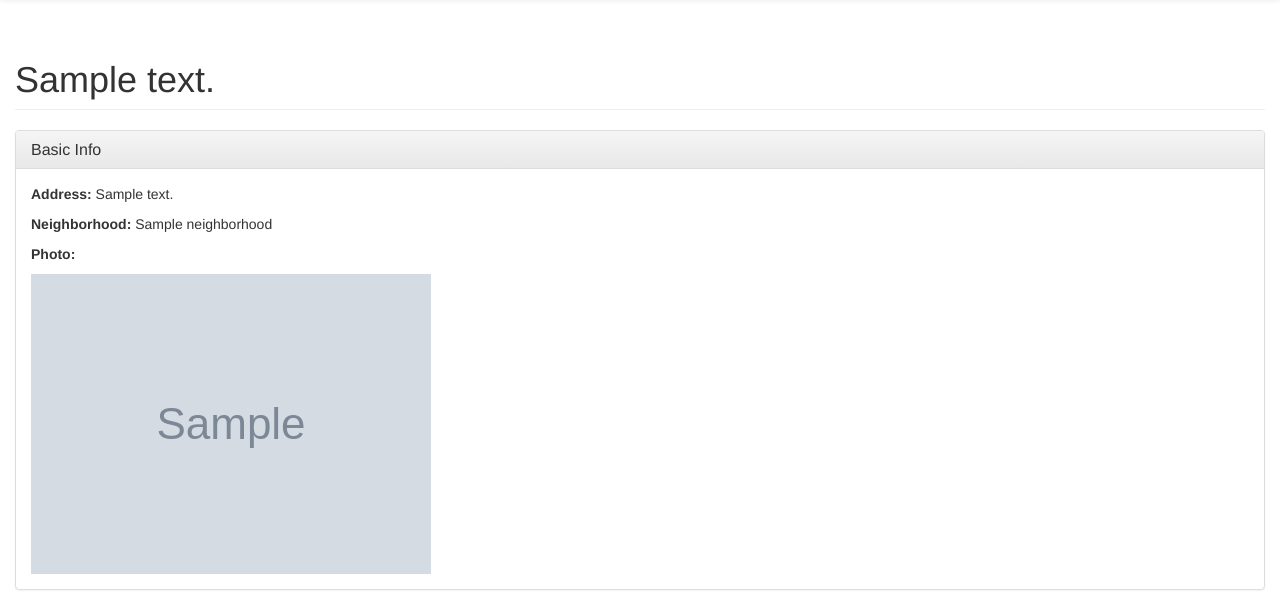
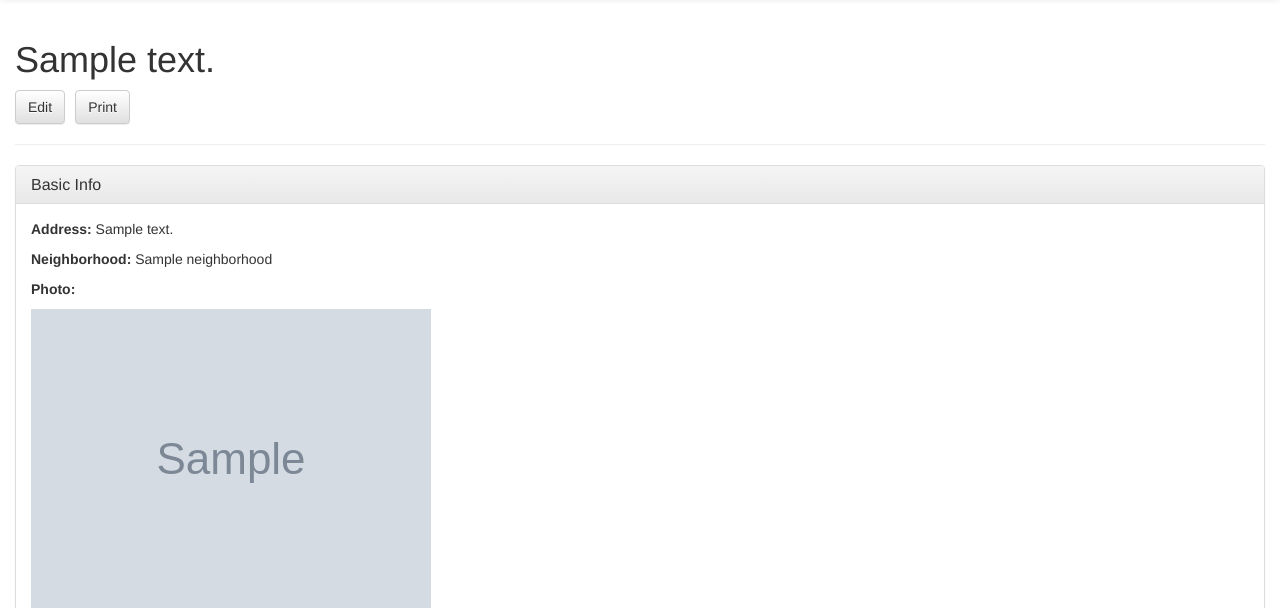
Before and after one commit to codeyoungstown/yndc-board-up, a Django app: template yndc/apps/board/templates/board/house.html in a window 1280 px wide. Shown: the part 62-670 px from the top of the page. Run offline with Django 3.2, Linux system fonts and the light colour scheme; the template is opened without the code that fills it: most values are stand-ins (such as "Sample title", 1, 10 or a date in 2020); grey boxes marked "Sample" are stand-in pictures; some libraries are stand-ins or nearby versions.

Commit message:
Property page action buttons.

```diff
--- a/yndc/apps/board/templates/board/house.html
+++ b/yndc/apps/board/templates/board/house.html
@@ -1,6 +1,17 @@
 {% extends "base_index.html" %}
 {% block content %}
-        <h1 class="page-header">{{ house.address }}</h1>
+        <h1>{{ house.address }}</h1>
+
+        {% if not is_mobile %}
+        <div class="action-buttons">
+            <button type="button" class="btn btn-default">Edit</button>
+            <button type="button" class="btn btn-default">Print</button>
+        </div>
+        <div style="clear:both"></div>
+        {% endif %}
+
+        <hr>
+
         <section>
             <div class="panel panel-default">
                 <div class="panel-heading">
@@ -98,8 +109,5 @@
                 </table>
             </div>
             {% endif %}
-
-            <button type="button" class="btn btn-default">Print</button>
-            <button type="button" class="btn btn-default">Edit</button>
         </section>
 {% endblock content %}
--- a/yndc/static/css/style.css
+++ b/yndc/static/css/style.css
@@ -48,9 +48,14 @@
 }
 
 .inline-input {
-    display:inline-block;
+    display: inline-block;
 }
 
 .inline-input input {
-    width:auto;
+    width: auto;
 }
+
+.action-buttons button {
+    float: left;
+    margin-right: 10px;
+}
```
